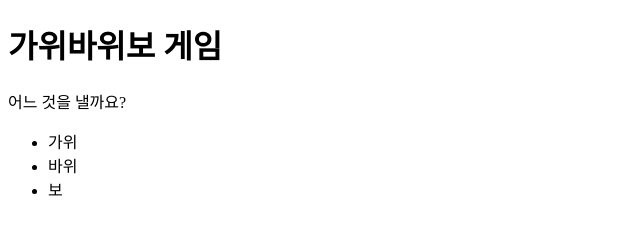
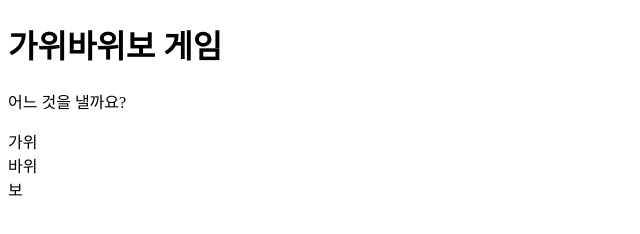
Before and after one commit to cermen/RockScissorsPaper, a plain HTML site: page index.html in a window 1280 px wide. Shown: the whole page, without its empty margins (0-640 px from the left). Drawn offline with Linux system fonts and the light colour scheme.

Commit message:
기호 선택 부분 li에서 div로 변경

```diff
--- a/index.html
+++ b/index.html
@@ -1,18 +1,25 @@
 <!DOCTYPE html>
 <html lang="en">
 <head>
-    <meta charset="UTF-8">
-    <meta http-equiv="X-UA-Compatible" content="IE=edge">
-    <meta name="viewport" content="width=device-width, initial-scale=1.0">
+    <meta charset="UTF-8" />
+    <meta http-equiv="X-UA-Compatible" content="IE=edge" />
+    <meta name="viewport" content="width=device-width, initial-scale=1.0" />
     <title>Document</title>
+    <link rel="stylesheet" href="style.css" />
+    <link rel="preconnect" href="https://fonts.googleapis.com" />
+    <link rel="preconnect" href="https://fonts.gstatic.com" crossorigin />
+    <link
+        href="https://fonts.googleapis.com/css2?family=Jua&display=swap"
+        rel="stylesheet"
+    />
 </head>
 <body>
     <h1>가위바위보 게임</h1>
     <p>어느 것을 낼까요?</p>
-    <ul>
-        <li>가위</li>
-        <li>바위</li>
-        <li>보</li>
-    </ul>
+    <div class="sign-list">
+        <div>가위</div>
+        <div>바위</div>
+        <div>보</div>
+    </div>
 </body>
 </html>
```
